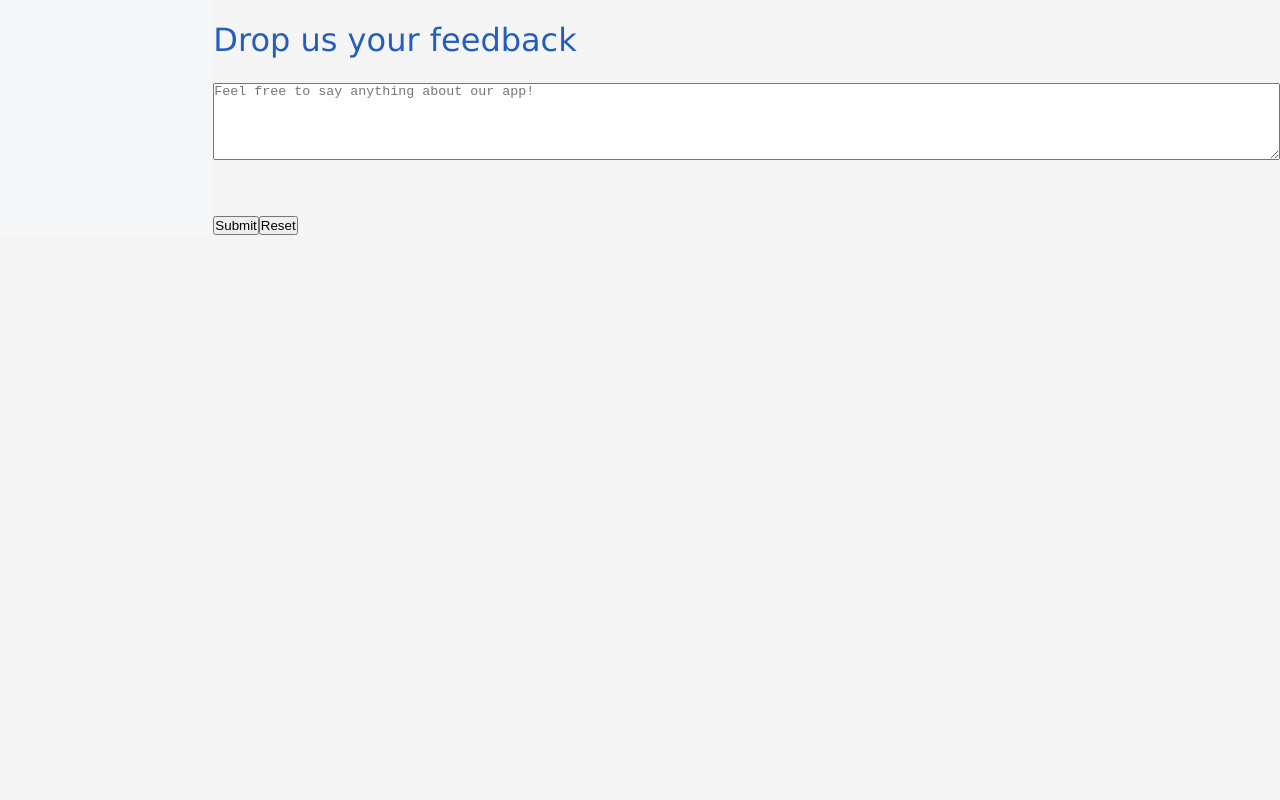
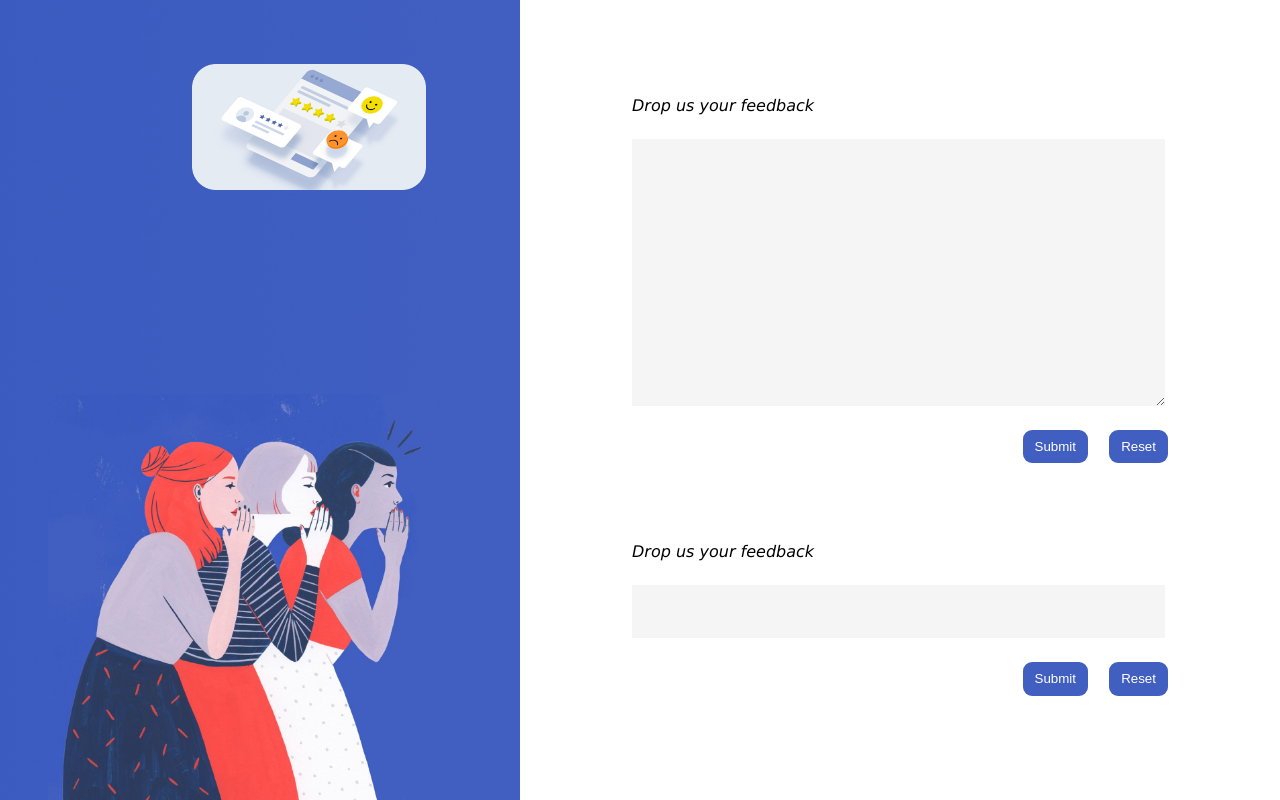
Before and after one commit to jocypher/Veterinary-Application, a React (Vite) app in the folder Veterinary App Frontend/: page /feedback in a window 1280 px wide. Built offline with nearby package versions, Linux system fonts and the light colour scheme.

Commit message:
Updated UI to version 1

```diff
--- a/Veterinary App Frontend/src/App.jsx
+++ b/Veterinary App Frontend/src/App.jsx
@@ -28,7 +28,7 @@ function App() {
       <Route path="/contacts" element={<Contact/>}/>
       <Route path="/feedback" element={<Feedback/>}/>
       <Route path="/events" element={<Events/>}/>
-      <Route path="/Faq" element={<Faq/>}/>
+      <Route path="/faq" element={<Faq/>}/>
     </Routes>
     </>
     )
--- a/Veterinary App Frontend/src/Styles/feedback.css
+++ b/Veterinary App Frontend/src/Styles/feedback.css
@@ -1,15 +1,92 @@
-/* main{
+.feedbackMain{
     display: grid;
-    grid-template-columns: 1.5fr 2fr;
+    grid-template-columns: 5fr 7fr;
+    width: 100%;
+    height: 100vh;
+    box-sizing: border-box;
 }
-section:nth-of-type(1){
-    background: linear-gradient(90deg, #3B5BC0 0%, #415FC1 100%);
+
+.designContainer{
+    position: relative;
 }
-section:nth-of-type(2){
-    background-color: ffffff;
+
+.feedbackImg1 {
+    position: absolute;
+    width: 100%;
+    height: 100vh;
 }
-img{
-    height: 231px;
-    width: 428px;
+
+.tellSecret {
+    position: absolute;
+    width: 78%;
+    margin: auto;
+    bottom: 0;
+    left: 3em;
 }
- */
+
+.feedbackdes {
+    position: absolute;
+    width: 45%;
+    top: 4em;
+    left: 12em;
+}
+
+.inputContainer {
+    background-color: #fff;
+}
+
+.feedbackInput {
+    margin: 6em 7em 1em 7em;
+}
+
+.command {
+    font-style: italic;
+}
+
+#feedback_input{
+    width: 40em;
+    height: 20em;
+    background-color: #F5F5F5;
+    border: none;
+}
+
+.options{
+    width: 33.5em;
+    box-sizing: border-box;
+    position: relative;
+}
+
+.reset {
+    position: absolute;
+    right: 0;
+    padding: .7em .9em;
+    border: transparent;
+    border-radius: 9px;
+    background-color: #415FC1;
+    color: white;
+}
+
+.submit {
+    position: absolute;
+    right: 6em;
+    padding: .7em .9em;
+    border: transparent;
+    border-radius: 9px;
+    background-color: #415FC1;
+    color: white;
+}
+
+.feedbackform:nth-of-type(2) {
+    margin-top: 7em;
+}
+
+#feedback_star_input{
+    width: 40em;
+    height: 4em;
+    background-color: #F5F5F5;
+    border: none;
+}
+
+.thanks {
+    font-style: italic;
+}
--- a/Veterinary App Frontend/src/Styles/home.css
+++ b/Veterinary App Frontend/src/Styles/home.css
@@ -28,7 +28,7 @@ aside{
 
 main{
     box-sizing: border-box;
-    height: calc(100% - 7em);
+    height: calc(100% - 5em);
     display: grid;
     grid-template-columns: 1fr 5fr;
     grid-template-areas: "aside nav";
@@ -89,8 +89,20 @@ h3{
     overscroll-behavior-inline: contain; */
 }
 
+.resource__element{
+    display: flex;
+    flex-direction: row;
+    align-items: center;
+    justify-content: center;
+}
+
+.mediaImg{
+    position: absolute;
+}
+
 .media__element{
     background-color: #E8E9ED;
+    position: relative;
     width: 12rem;
     height: 11em;
     display: flex;
@@ -106,6 +118,8 @@ h3{
 }
 
 .title {
+    position: absolute;
+    display: none;
     font-size: 1.2rem;
     color: #4C5463;
     font-family: Verdana, Geneva, Tahoma, sans-serif;
--- a/Veterinary App Frontend/src/Styles/login.css
+++ b/Veterinary App Frontend/src/Styles/login.css
@@ -1,11 +1,17 @@
 .loginContainer{
     display: grid;
-    grid-template-columns: 0.8fr 1.2fr;
+    grid-template-columns: 3fr 4fr;
     height: 100vh;
 }
 section:nth-of-type(1){
     background-color:#F5F7F9;
-
+}
+.loginMessage{
+    color: #888E97;
+    font-family: Arial, Helvetica, sans-serif;
+    font-size: 1em;
+    position: absolute;
+    bottom: 2em;
 }
 .pd{
     background-color: #F5F7F9;
@@ -13,54 +19,60 @@ section:nth-of-type(1){
     font-family: Verdana, Geneva, Tahoma, sans-serif;
     width: 265.36px;
     height: 69.74px;
-    margin-left: 73.14px;
-    margin-top: 85.9px;
+    margin: 1em 1.8em;
     display: flex;
     align-items: center;
+    color: #374151;
 }
-.welcome{
-    width: 153px;
-    height: 44px;
+.loginWelcome{
+    margin: 3em 0 1em 0;
+    padding: 0;
 }
 p{
+    display: relative;
     margin-left: 73.14px;
     background-color: #F5F7F9;
     margin-top: 25em;
 }
 .images{
+    position: relative;
     width: 28em;
-    position: relative;
+    margin: 2em 0 0 2em;
 }
 .loginimg1{
     position: absolute;
-    top: 7em;
-    left: 14em;
-    width: 150px;
+    top: 10em;
+    left: 18em;
+    z-index: 2;
 }
 .loginimg2{
     position: absolute;
-    left: 73.14px;
-    top: 15em;
-    width: 170px;
+    left: 3em;
+    top: 18em;
+    width: 19em;
+    z-index: 1;
 }
 .loginimg3{
     position: absolute;
-    width: 150px;
+    width: 14em;
     left: 8em;
     top: 1em;
+    z-index: 3;
 }
 .section2{
-    display: flex;
-    flex-direction: column;
-    align-items: center;
+    background-color: #fff;
+    padding: 0 14em;
     /* justify-content: center; */
 }
 .welcome{
     font-size: 2rem;
     /* margin-left: 200px; */
-    margin-top: 6em;
+    margin: 6em 0 2em 0;
     display: flex;
     align-items: flex-start;
+    text-align: start;
+    justify-content: center;
+    width: 100%;
     font-family: Verdana, Geneva, Tahoma, sans-serif;
     color: #000000ee;
 }
@@ -73,28 +85,37 @@ p{
     margin-left: 1rem;
 }
 #std_id{
-    background: #F5F7F9;
-    padding-left: 7rem;
-    height: 61.24px;
-    width: 470.33px;
+    display: flex;
+    flex-direction: row;
+    align-items: center;
+    background: #edf3fa;
+    padding-left: 9rem;
+    height: 3em;
+    width: 26em;
     border-radius: 10px;
     outline: none;
     font-size: 1.4rem;
     letter-spacing: 0.2rem;
+    border: none;
+    outline: none;
+    box-sizing: border-box;
 }
 #student_pin{
     background: #ffffff;
     font-weight: bold;
+    margin-top: 1.35rem;
     position: absolute;
-    margin-top: 1.35rem;
     font-size: 1.2rem;
     margin-left: 1rem;
 }
 #std_pin{
-    background: #F5F7F9;
-    padding-left: 7rem;
-    height: 61.24px;
-    width: 470.33px;
+    height: 3em;
+    width: 26em;
+    box-sizing: border-box;
+    border: none;
+    outline: none;
+    background: #edf3fa;
+    padding-left: 4rem;
     border-radius: 10px;
     outline: none;
     font-size: 1.4rem;
@@ -102,15 +123,18 @@ p{
 }
 #submit_button{
     background: #215EBE;
-    height: 61.24px;
-    width: 570.33px;
+    height: 3em;
+    width: 24.5em;
+    box-sizing: border-box;
     border-radius: 10px;
     outline: none;
+    border: none;
+    cursor: pointer;
 }
 form{
     display: flex;
     flex-direction: column;
-    gap: 3.5em;
+    gap: 1.5em;
 }
 .input_container{
     display: flex;
--- a/Veterinary App Frontend/src/Views/Components/Navigation.jsx
+++ b/Veterinary App Frontend/src/Views/Components/Navigation.jsx
@@ -2,6 +2,7 @@ import SearchIcon from "../../assets/search.png"
 import UpdateIcon from "../../assets/notification.png"
 import Avatar from "../../assets/avatar.png"
 import "../../Styles/Navigation.css"
+import { Link } from "react-router-dom"
 
 const Navigation = ({id, update}) => {
   return (
@@ -14,7 +15,7 @@ const Navigation = ({id, update}) => {
         <span className="bar"></span>
       </div>
       <div className="logo">
-        <a href="/" className="logo-name">VetMed</a>
+        <Link to="/home" className="logo-name">VetMed</Link>
       </div>
       </div>
       <div className="navbar__search">
--- a/Veterinary App Frontend/src/Views/Feedback.jsx
+++ b/Veterinary App Frontend/src/Views/Feedback.jsx
@@ -2,23 +2,40 @@
 // import Feedback2 from "../assets/feedbackBlueContainer.png"
 // import Feedback3 from "../assets/Tell Me a Secret 1@2x.png"
 import "../Styles/feedback.css"
+import blueContainer from "../assets/feedbackBlueContainer.png"
+import tellSecret from "../assets/secret.png"
+import feedbackdes from "../assets/feedbackdes.png"
+
 const Feedback = () => {
   return (
 
-    <main>
-      <section>
-        {/* <img src={Feedback1} alt="Feedback" /> */}
+    <main className="feedbackMain">
+      <section className="designContainer">
+        <img className="feedbackImg1" src={ blueContainer } alt="" />
+        <img className="tellSecret" src={ tellSecret } alt="" />
+        <img className="feedbackdes" src={ feedbackdes } alt="" />
       </section>
-      <section>
-        <h1>Drop us your feedback</h1>
-        <form action="/">
-          <textarea name="TextBox" id="TextBox" cols="10" rows="5"placeholder="Feel free to say anything about our app!"></textarea>
-          <div>
-            <input type="submit" id="feedback_submit" value="Submit"/>
-            <input type="Reset" name="Reset" id="reset" />
-          </div>
-        </form>
+      <section className="inputContainer">
+        <div className="feedbackInput">
+          <form className="feedbackform" onSubmit={(e) => {e.preventDefault()}}>
+            <label className="command">Drop us your feedback</label>
+            <textarea name="feedback_input" id="feedback_input"></textarea>
+            <div className="options">
+              <button className="reset">Reset</button>
+              <button className="submit">Submit</button>
+              </div>
+          </form>
+          <form className="feedbackform" onSubmit={(e) => {e.preventDefault()}}>
+            <label className="command">Drop us your feedback</label>
+            <input id="feedback_star_input"/>
+            <div className="options">
+              <button className="reset">Reset</button>
+              <button className="submit">Submit</button>
+              </div>
+          </form>
+        </div>
       </section>
+
     </main>
   )
 }
--- a/Veterinary App Frontend/src/Views/Login.jsx
+++ b/Veterinary App Frontend/src/Views/Login.jsx
@@ -2,7 +2,10 @@ import img1 from "../assets/loginImg1.png"
 import img2 from "../assets/loginImg2.png"
 import img3 from "../assets/loginImg3.png"
 import "../Styles/login.css"
+import { useNavigate } from "react-router-dom"
+
 const Login = () => {
+  const navigate = useNavigate();
   return (
     <main className="loginContainer">
     <section>
@@ -13,12 +16,12 @@ const Login = () => {
     <img src={img1} alt="Image3" className="loginimg3"/>
     </div>
     <div>
-      <p>The University of Ghana Veterinary Students <br />Resource Application</p>
+      <p className="loginMessage">The University of Ghana Veterinary Students <br />Resource Application</p>
     </div>
     </section>
 
     <section className="section2">
-    <h1 className="welcome">Welcome!</h1>
+    <h1 className="loginWelcome">Welcome!</h1>
     <form action="/">
       <div className="input_container">
         <div className="input_id">
@@ -30,7 +33,7 @@ const Login = () => {
           <input type="password" name="pin" id="std_pin" required />
         </div>
       </div>
-      <input type="Submit" id="submit_button" value="Login"/>
+      <button type="submit" id="submit_button" onClick={(e) => {e.preventDefault(); navigate('/home')}}>Login</button>
     </form>
     </section>
     </main>
```
Also changed, not shown: Veterinary App Frontend/src/Views/Components/Sidebar.jsx (+8 -7 lines), Veterinary App Frontend/src/Views/Home/Home.jsx (+13 -12 lines), Veterinary App Frontend/src/assets/feedbackdes.png (renamed from Veterinary App Frontend/src/assets/Feedback Illustration 1@2x.png), Veterinary App Frontend/src/assets/secret.png (renamed from Veterinary App Frontend/src/assets/Tell Me a Secret 1@2x.png).
